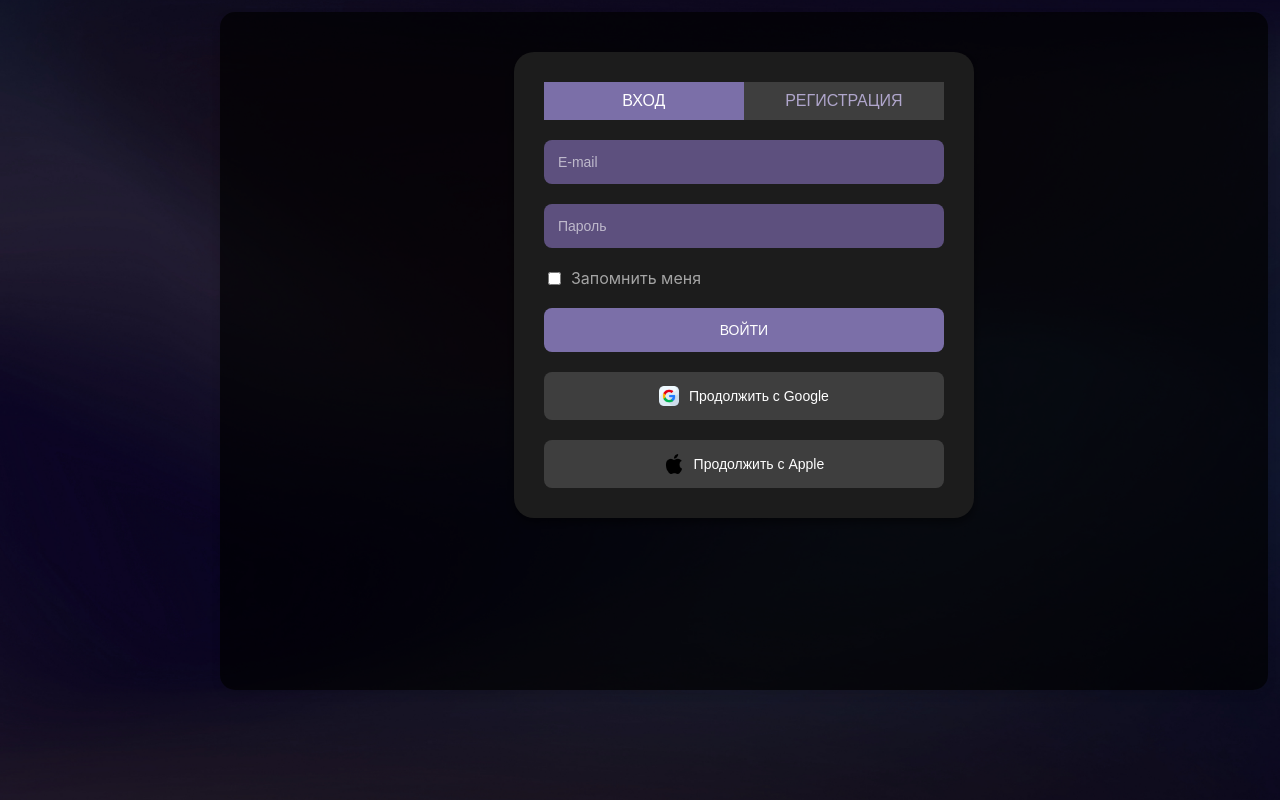
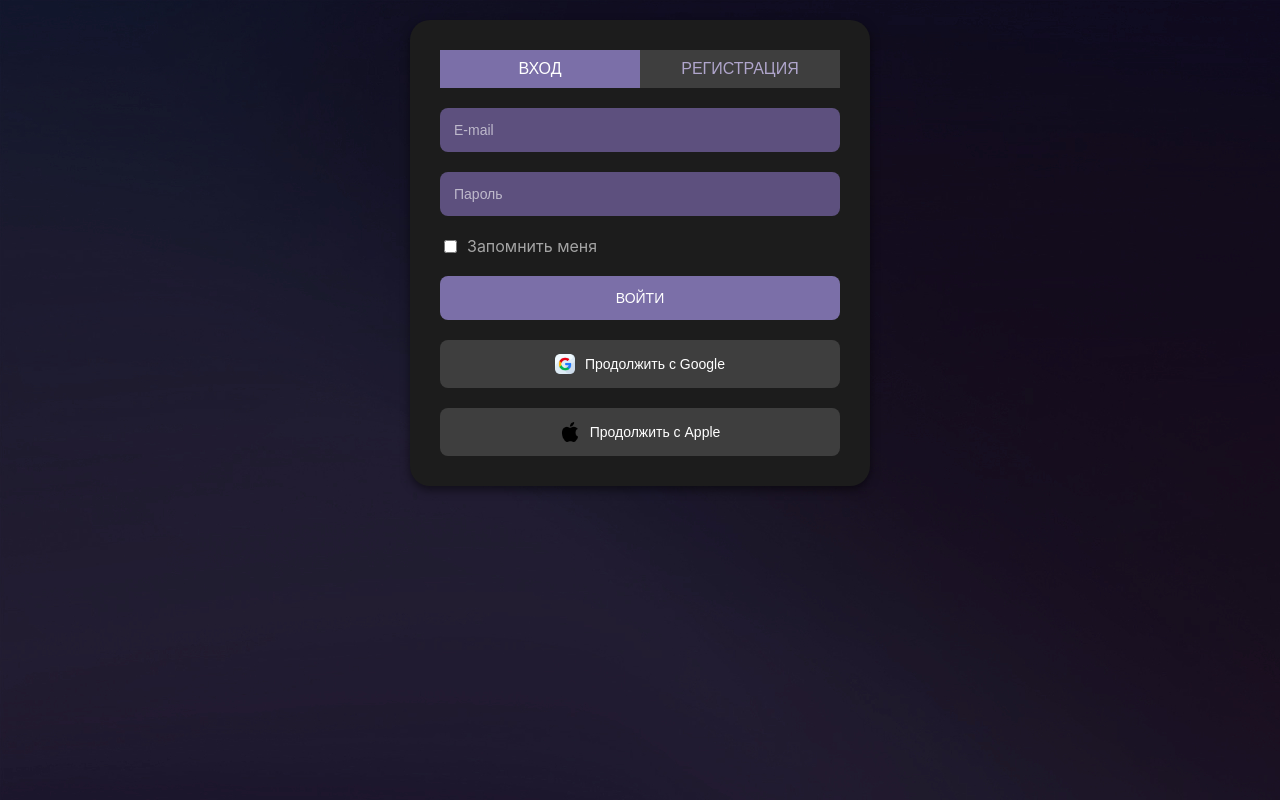
Before and after one commit to anastainty/Rhythmo-FrontEnd, a React (Create React App) app: page /registration in a window 1280 px wide. Built offline with nearby package versions, Linux system fonts and the light colour scheme.

Commit message:
added background for registration style

```diff
--- a/src/App.scss
+++ b/src/App.scss
@@ -21,6 +21,14 @@
   flex-grow: 1;
   overflow-y: auto;
   box-shadow: 0px 4px 10px rgba(0, 0, 0, 0.1);
+}
+.registration-style {
+  background-image: url('plain-foto.jpg');
+  margin: 0;
+  padding: 0;
+  border-radius: 0;
+  box-shadow: none;
+
 }
 
 .profile-header {
```
